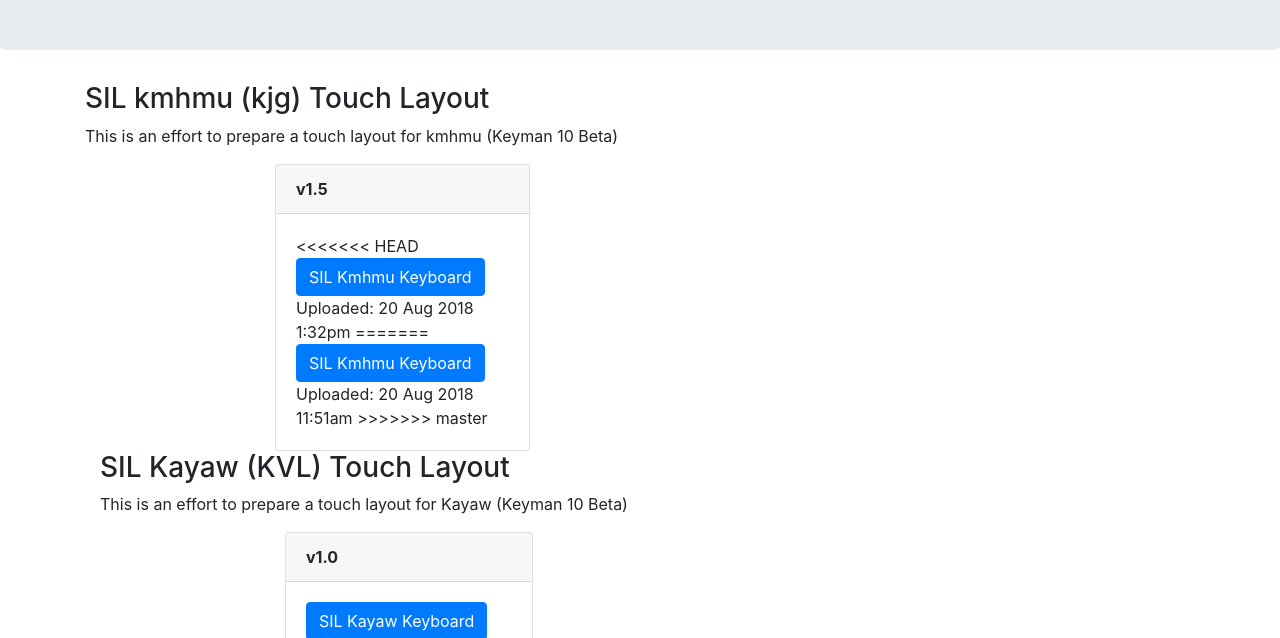
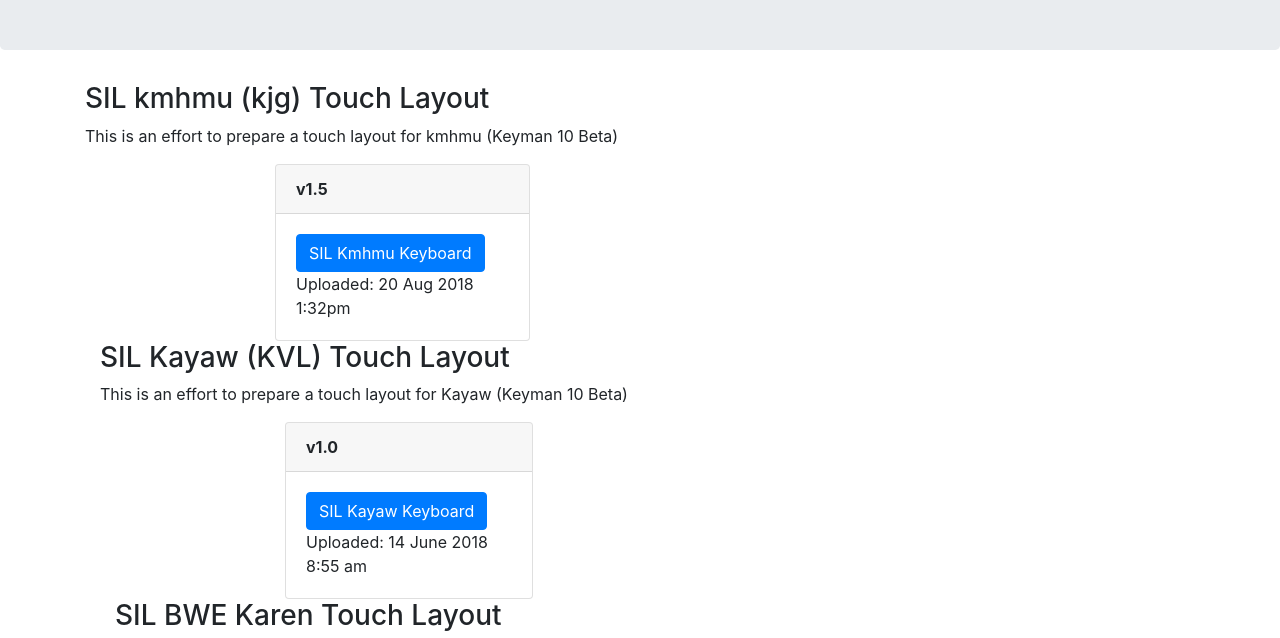
Before and after one commit to sdysart/sdysart.github.io, a plain HTML site: page index.html in a window 1280 px wide. Shown: the part 158-796 px from the top of the page. Drawn offline with nearby package versions, Linux system fonts and the light colour scheme.

Commit message:
conflict

```diff
--- a/index.html
+++ b/index.html
@@ -24,11 +24,7 @@
                         <b>v1.5</b>
                     </div>
                     <div class="card-body">
-<<<<<<< HEAD
                         <a href="https://sdysart.github.io/kmhmu_2008/kmhmu_2008.kmp" class="btn btn-primary">SIL Kmhmu Keyboard</a><br/>Uploaded: 20 Aug 2018 1:32pm
-=======
-                        <a href="https://sdysart.github.io/kmhmu_2008/kmhmu_2008.kmp" class="btn btn-primary">SIL Kmhmu Keyboard</a><br/>Uploaded: 20 Aug 2018 11:51am
->>>>>>> master
                     </div>
                 </div>
             </div>
```
